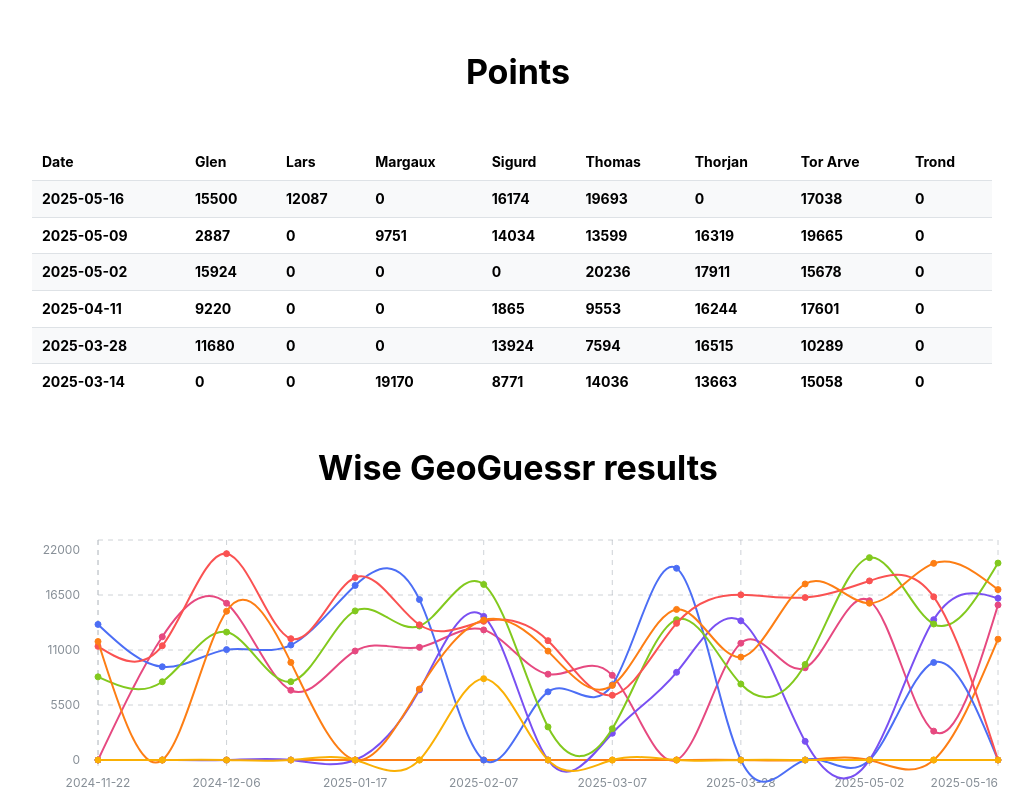
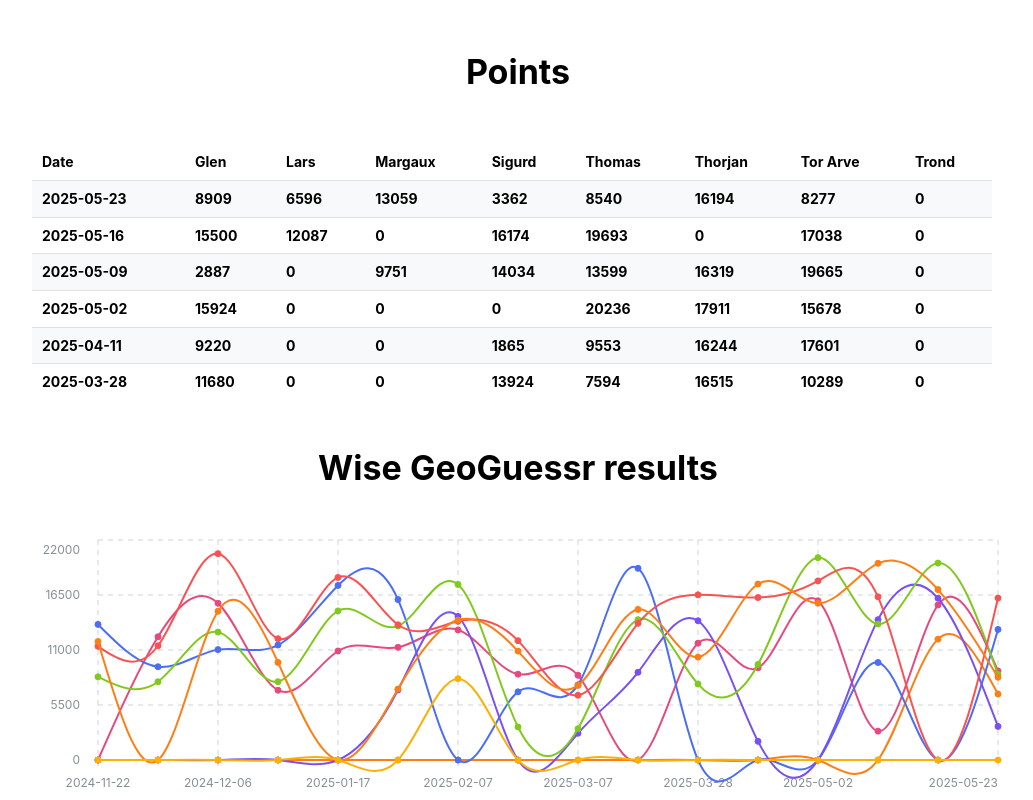
Before and after one commit to glensorbo/wise-geoguessr, a React (Vite) app: page / in a window 1280 px wide. Shown: the top 800 px of the page, without its empty margins (122-1155 px from the left). Built offline with nearby package versions, Linux system fonts and the light colour scheme.

Commit message:
2025-05-23

```diff
--- a/package.json
+++ b/package.json
@@ -41,7 +41,7 @@
     "@testing-library/user-event": "^14.6.1",
     "@types/react": "^19.1.5",
     "@types/react-dom": "^19.1.5",
-    "@vitejs/plugin-react": "^4.4.1",
+    "@vitejs/plugin-react": "^4.5.0",
     "eslint": "^9.27.0",
     "eslint-config-mantine": "^4.0.3",
     "eslint-plugin-jsx-a11y": "^6.10.2",
--- a/src/data.ts
+++ b/src/data.ts
@@ -9,6 +9,18 @@
   | 'Lars';
 
 export const data: Record<'date' | Player | 'Winner', string | number>[] = [
+  {
+    date: '2025-05-23',
+    Glen: 8909,
+    Thomas: 8540,
+    Margaux: 13059,
+    Thorjan: 16194,
+    'Tor Arve': 8277,
+    Sigurd: 3362,
+    Trond: 0,
+    Lars: 6596,
+    Winner: 'Thorjan',
+  },
   {
     date: '2025-05-16',
     Glen: 15500,
```
Also changed, not shown: 1 other file (tests, documents, lock files or other folders).
